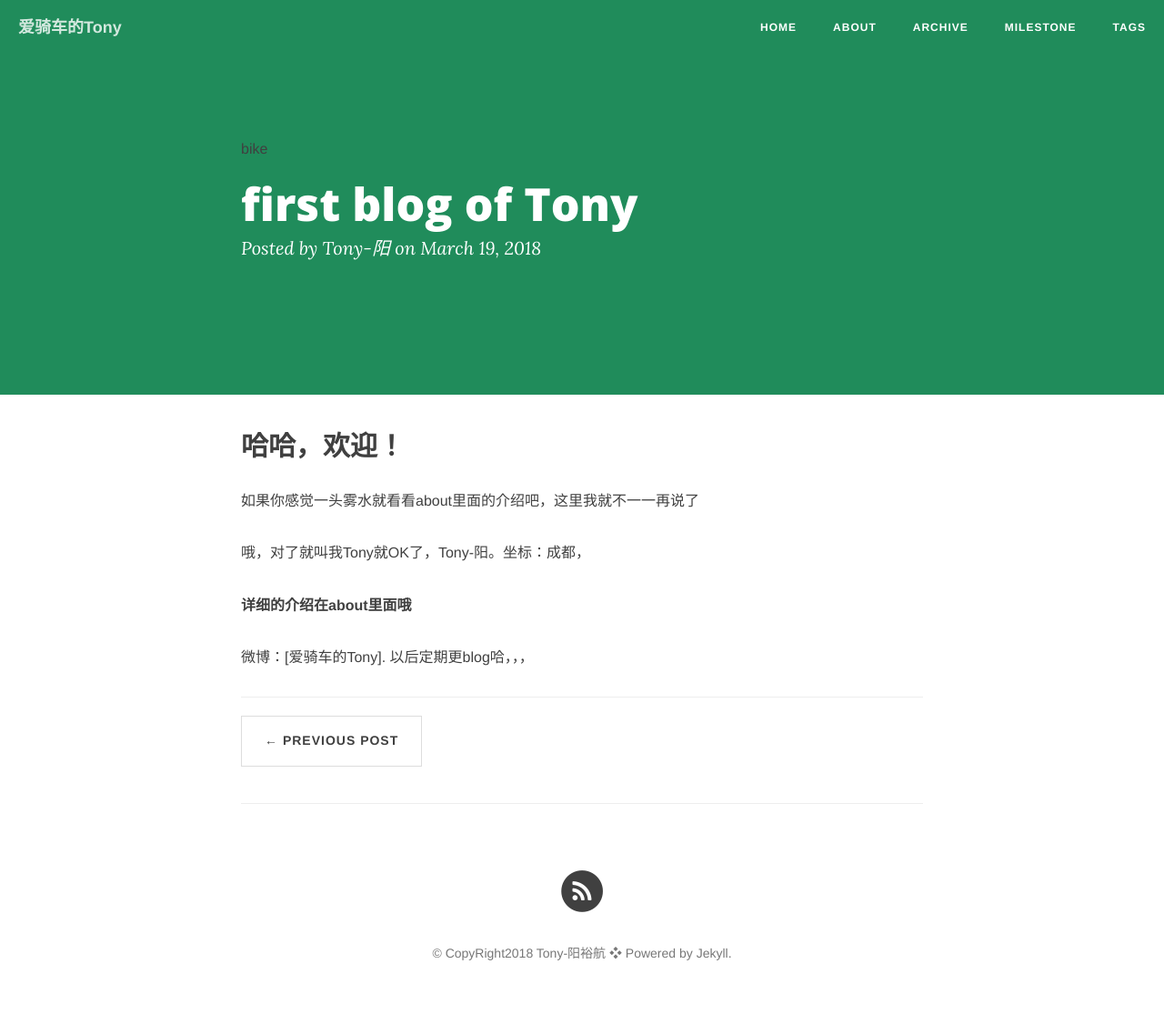
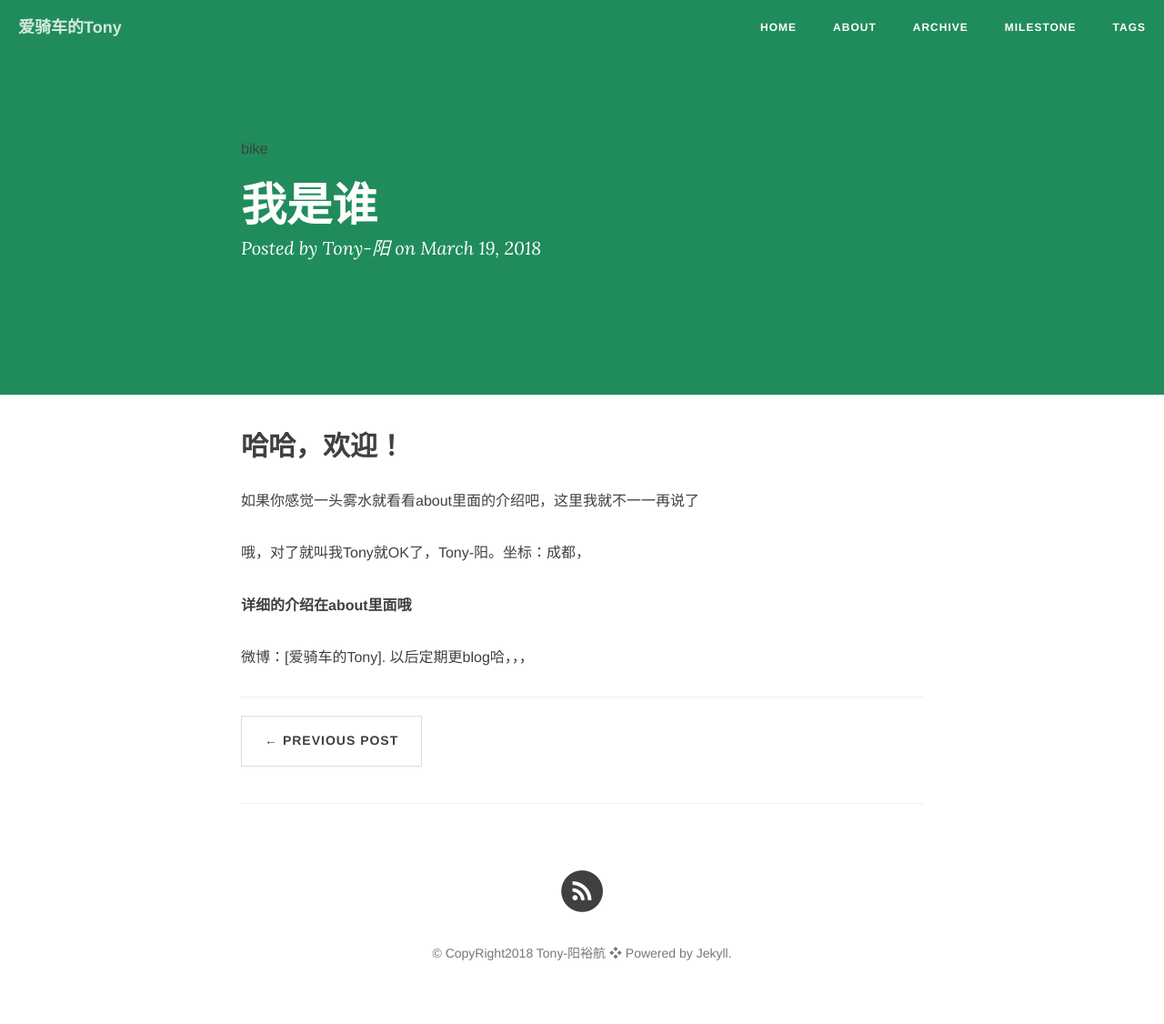
Before and after one commit to yyh712712/Blog-Template, a Jekyll site: the page built from _posts/2018-03-21-简介简介！.md, in a window 1280 px wide. Shown: the whole page at 91% size. Built offline with Jekyll 4.4.1, drawn with Linux system fonts in a browser that asks for light colours; nearby versions of some CDN libraries; comment, search, counter and statistics services are not loaded.

Commit message:
Update 2018-03-21-简介简介！.md

```diff
--- a/_posts/2018-03-21-简介简介！.md
+++ b/_posts/2018-03-21-简介简介！.md
@@ -1,6 +1,6 @@
 ---
 layout: post
-title: first blog of Tony
+title: 我是谁
 date: 2018-3-19
 categories: blog
 tags: [bike]
```
